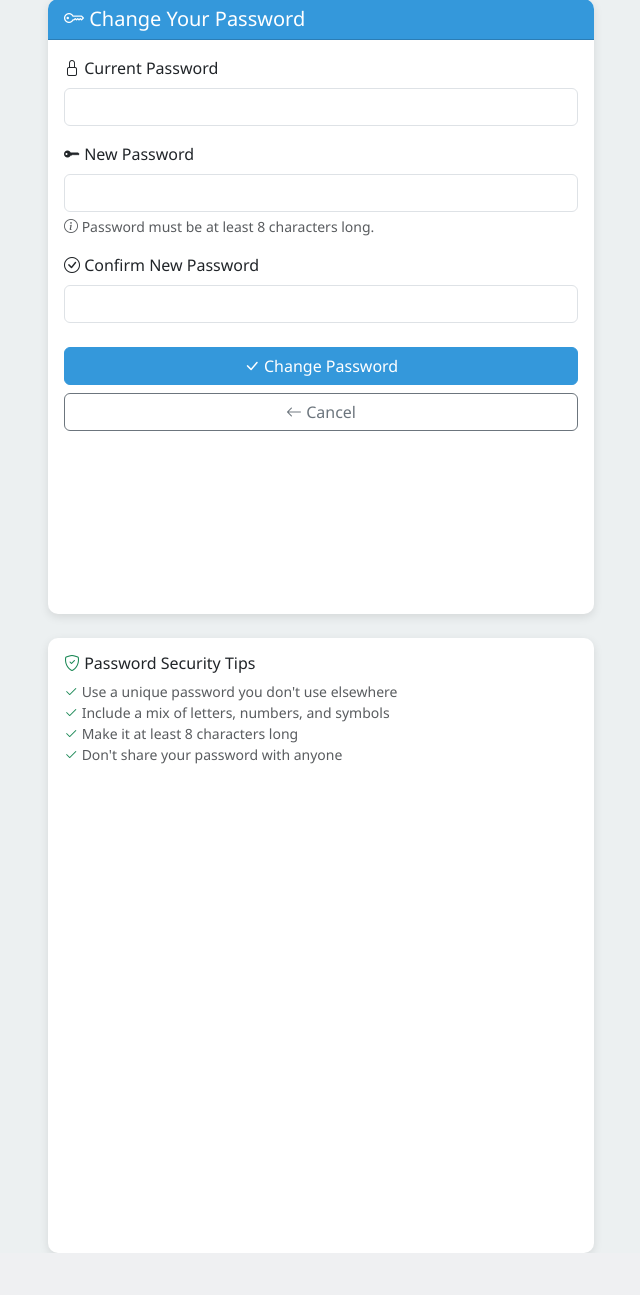
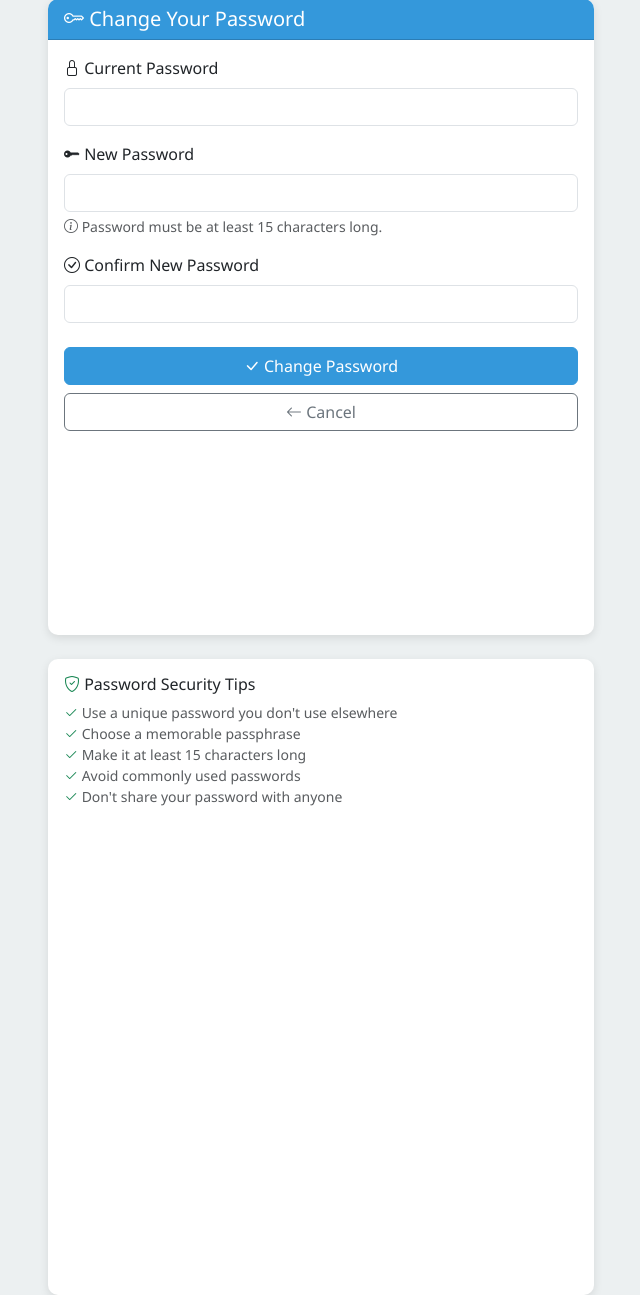
Before and after one commit to glenngx/ICT2216-Group1-CCAPortal, a Flask app: template templates/change_password.html in a window 1280 px wide. Shown: the part 307-1602 px from the top of the page, without its empty margins (319-959 px from the left). Before the commit the page ends 1560 px from the top, so only its background shows below. Run offline with Flask 3, Linux system fonts and the light colour scheme; the template is opened without the code that fills it, so the values that code supplies are empty; some libraries are stand-ins or nearby versions.

Commit message:
Updated minimum character length for passwords to 15

```diff
--- a/application/misc_routes.py
+++ b/application/misc_routes.py
@@ -12,9 +12,9 @@ def validate_password_nist(password):
     """
     errors = []
 
-    # Length requirements (NIST: min 8, max 64+)
-    if len(password) < 8:
-        errors.append("Password must be at least 8 characters long")
+    # Length requirements
+    if len(password) < 15:
+        errors.append("Password must be at least 15 characters long")
 
     if len(password) > 128:
         errors.append("Password must not exceed 128 characters")
--- a/templates/change_password.html
+++ b/templates/change_password.html
@@ -19,7 +19,7 @@
                         </h5>
                     </div>
                     <div class="card-body">
-                        <form method="POST">
+                        <form method="POST" id="changePasswordForm">
                             <div class="mb-3">
                                 <label for="current_password" class="form-label">
                                     <i class="bi bi-lock"></i> Current Password
@@ -31,9 +31,9 @@
                                 <label for="new_password" class="form-label">
                                     <i class="bi bi-key-fill"></i> New Password
                                 </label>
-                                <input type="password" class="form-control" id="new_password" name="new_password" required>
+                                <input type="password" class="form-control" id="new_password" name="new_password" required minlength="15">
                                 <div class="form-text">
-                                    <i class="bi bi-info-circle"></i> Password must be at least 8 characters long.
+                                    <i class="bi bi-info-circle"></i> Password must be at least 15 characters long.
                                 </div>
                             </div>
 
@@ -42,6 +42,9 @@
                                     <i class="bi bi-check-circle"></i> Confirm New Password
                                 </label>
                                 <input type="password" class="form-control" id="confirm_password" name="confirm_password" required>
+                                <div class="invalid-feedback" id="password-mismatch">
+                                    Passwords do not match.
+                                </div>
                             </div>
 
                             <div class="d-grid gap-2">
@@ -64,8 +67,9 @@
                         </h6>
                         <ul class="list-unstyled mb-0 small text-muted">
                             <li><i class="bi bi-check2 text-success"></i> Use a unique password you don't use elsewhere</li>
-                            <li><i class="bi bi-check2 text-success"></i> Include a mix of letters, numbers, and symbols</li>
-                            <li><i class="bi bi-check2 text-success"></i> Make it at least 8 characters long</li>
+                            <li><i class="bi bi-check2 text-success"></i> Choose a memorable passphrase</li>
+                            <li><i class="bi bi-check2 text-success"></i> Make it at least 15 characters long</li>
+                            <li><i class="bi bi-check2 text-success"></i> Avoid commonly used passwords</li>
                             <li><i class="bi bi-check2 text-success"></i> Don't share your password with anyone</li>
                         </ul>
                     </div>
@@ -76,3 +80,47 @@
 
     <!-- Bootstrap JS -->
     <script src="https://cdn.jsdelivr.net/npm/bootstrap@5.3.0/dist/js/bootstrap.bundle.min.js"></script>
+
+    <!-- Form Validation Script -->
+    <script>
+        const newPasswordInput = document.getElementById('new_password');
+        const confirmPasswordInput = document.getElementById('confirm_password');
+        const form = document.getElementById('changePasswordForm');
+
+        // Password confirmation validation
+        function checkPasswordMatch() {
+            const newPassword = newPasswordInput.value;
+            const confirmPassword = confirmPasswordInput.value;
+
+            if (confirmPassword && newPassword !== confirmPassword) {
+                confirmPasswordInput.classList.add('is-invalid');
+                confirmPasswordInput.setCustomValidity('Passwords do not match');
+                return false;
+            } else {
+                confirmPasswordInput.classList.remove('is-invalid');
+                confirmPasswordInput.setCustomValidity('');
+                return true;
+            }
+        }
+
+        // Event listeners for password matching
+        newPasswordInput.addEventListener('input', function() {
+            if (confirmPasswordInput.value) {
+                checkPasswordMatch();
+            }
+        });
+
+        confirmPasswordInput.addEventListener('input', function() {
+            checkPasswordMatch();
+        });
+
+        // Prevent form submission if passwords don't match
+        form.addEventListener('submit', function(e) {
+            if (!checkPasswordMatch()) {
+                e.preventDefault();
+                confirmPasswordInput.focus();
+            }
+        });
+    </script>
+</body>
+</html>
```
Also changed, not shown: templates/reset_password.html (+8 -26 lines).
